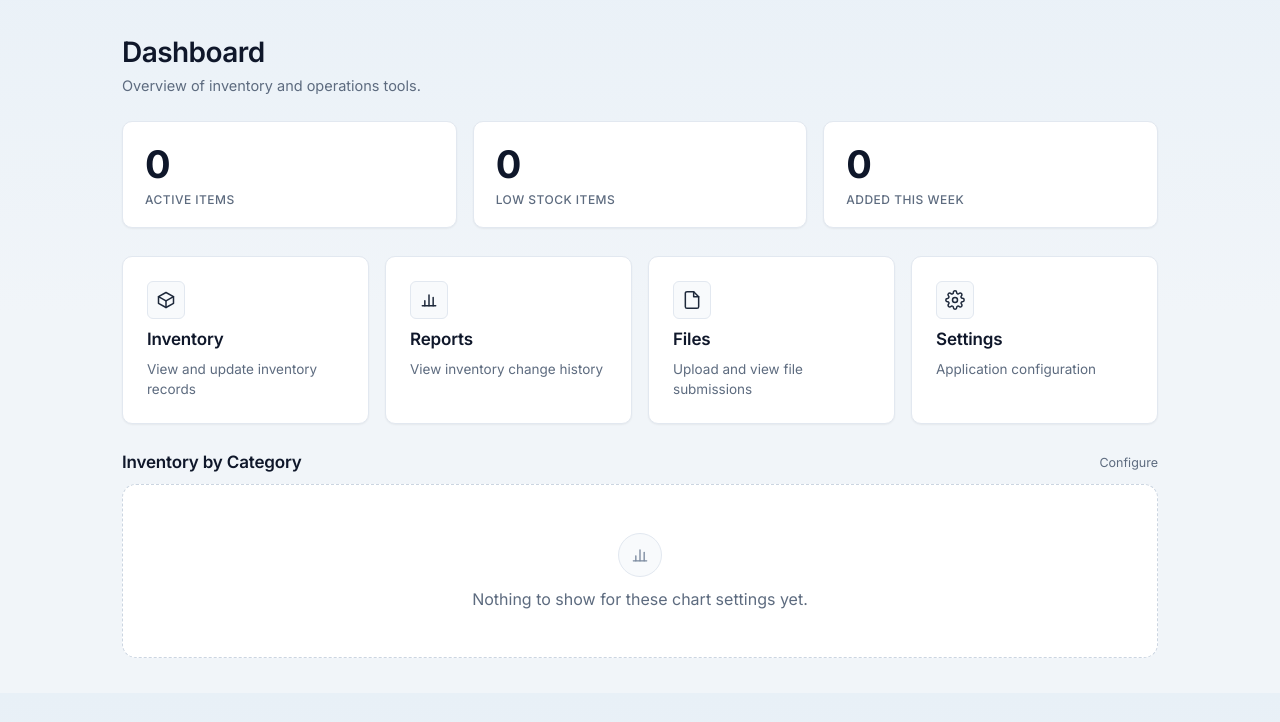
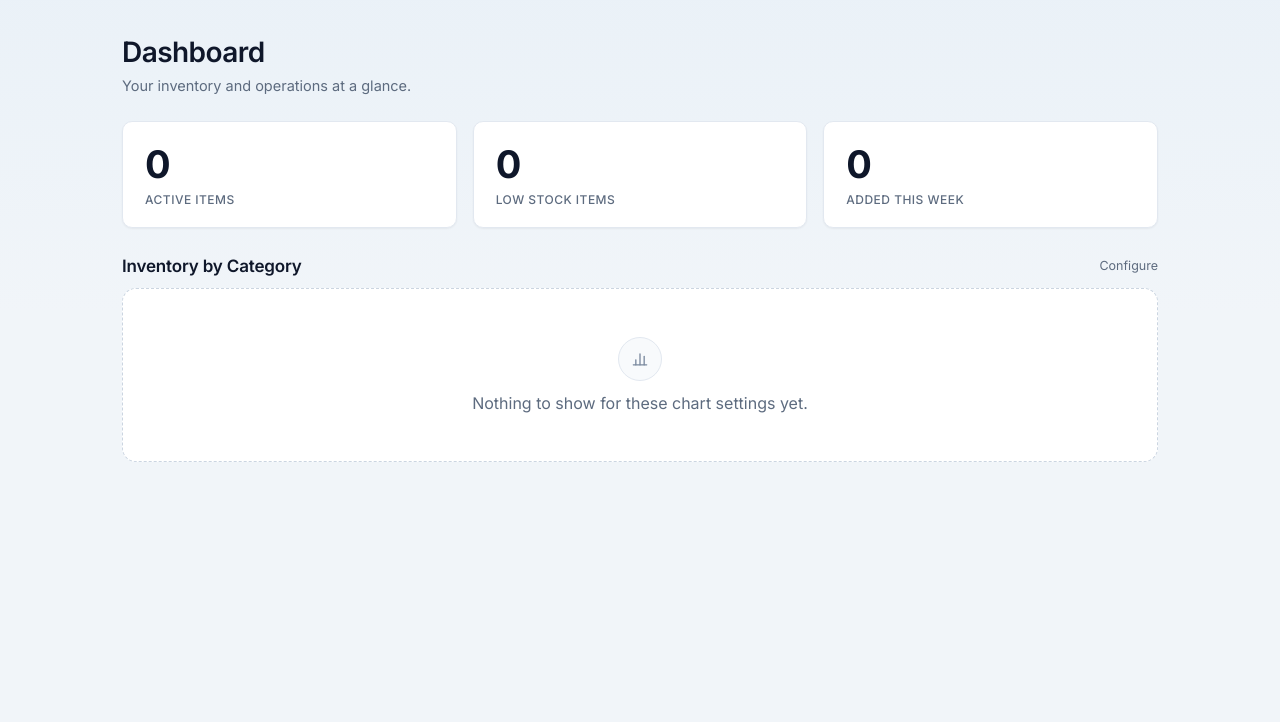
Before and after one commit to Jacob1531/InventoryTest, a Flask app: page / in a window 1280 px wide. Shown: the part 107-829 px from the top of the page. After the commit the page ends 569 px from the top, so only its background shows below. Run offline with Flask 3, Linux system fonts and the light colour scheme; data that the repository does not hold is empty; some libraries are stand-ins or nearby versions.

Commit message:
Updated dashboard display. Removed Icons for different sections as it is redundant with top bar

```diff
--- a/blueprints/main.py
+++ b/blueprints/main.py
@@ -17,7 +17,6 @@ from services.chart_data import build_chart, DEFAULT_LIMIT, DEFAULT_MODE
 from services.audit_helpers import format_eastern, resolve_item_name, week_ago_cutoff
 from services.order_logic import compute_on_order_totals
 from auth import get_user
-from permissions import can_view_hardware_warranty
 
 bp = Blueprint("main", __name__)
 
@@ -88,7 +87,6 @@ def dashboard():
         stats=stats,
         recent_logs=recent_logs,
         chart=chart,
-        can_view_hardware_warranty=can_view_hardware_warranty(),
     )
 
 
--- a/templates/dashboard.html
+++ b/templates/dashboard.html
@@ -4,7 +4,7 @@
 <div class="page-header">
     <div>
         <h2>Dashboard</h2>
-        <p class="page-subtitle">Overview of inventory and operations tools.</p>
+        <p class="page-subtitle">Your inventory and operations at a glance.</p>
     </div>
 </div>
 
@@ -21,52 +21,6 @@
         <div class="stat-value">{{ stats.added_this_week }}</div>
         <div class="stat-label">Added This Week</div>
     </a>
-</div>
-
-<div class="dashboard-grid">
-
-    <a href="{{ url_for('inventory.inventory') }}" class="card">
-        <span class="card-icon">
-            <svg viewBox="0 0 24 24" fill="none" stroke="currentColor" stroke-width="1.8" stroke-linecap="round" stroke-linejoin="round"><path d="M21 8l-9-5-9 5 9 5 9-5z"/><path d="M3 8v8l9 5 9-5V8"/><path d="M12 13v8"/></svg>
-        </span>
-        <h2>Inventory</h2>
-        <p>View and update inventory records</p>
-    </a>
-
-    <a href="{{ url_for('reports.reports') }}" class="card">
-        <span class="card-icon">
-            <svg viewBox="0 0 24 24" fill="none" stroke="currentColor" stroke-width="1.8" stroke-linecap="round" stroke-linejoin="round"><path d="M4 19h16"/><path d="M7 19v-6"/><path d="M12 19V6"/><path d="M17 19v-10"/></svg>
-        </span>
-        <h2>Reports</h2>
-        <p>View inventory change history</p>
-    </a>
-
-    <a href="{{ url_for('files.files') }}" class="card">
-        <span class="card-icon">
-            <svg viewBox="0 0 24 24" fill="none" stroke="currentColor" stroke-width="1.8" stroke-linecap="round" stroke-linejoin="round"><path d="M14 2H6a2 2 0 0 0-2 2v16a2 2 0 0 0 2 2h12a2 2 0 0 0 2-2V8z"/><polyline points="14 2 14 8 20 8"/></svg>
-        </span>
-        <h2>Files</h2>
-        <p>Upload and view file submissions</p>
-    </a>
-
-    {% if can_view_hardware_warranty %}
-    <a href="{{ url_for('hardware.hardware_warranty') }}" class="card">
-        <span class="card-icon">
-            <svg viewBox="0 0 24 24" fill="none" stroke="currentColor" stroke-width="1.8" stroke-linecap="round" stroke-linejoin="round"><path d="M14.7 6.3a1 1 0 0 0 0 1.4l1.6 1.6a1 1 0 0 0 1.4 0l3.77-3.77a6 6 0 0 1-7.94 7.94l-6.91 6.91a2.12 2.12 0 0 1-3-3l6.91-6.91a6 6 0 0 1 7.94-7.94l-3.76 3.76z"/></svg>
-        </span>
-        <h2>Hardware &amp; Warranty</h2>
-        <p>Track hardware assets and warranty status</p>
-    </a>
-    {% endif %}
-
-    <a href="{{ url_for('settings.settings') }}" class="card">
-        <span class="card-icon">
-            <svg viewBox="0 0 24 24" fill="none" stroke="currentColor" stroke-width="1.8" stroke-linecap="round" stroke-linejoin="round"><circle cx="12" cy="12" r="3"/><path d="M19.4 15a1.65 1.65 0 0 0 .33 1.82l.06.06a2 2 0 1 1-2.83 2.83l-.06-.06a1.65 1.65 0 0 0-1.82-.33 1.65 1.65 0 0 0-1 1.51V21a2 2 0 0 1-4 0v-.09A1.65 1.65 0 0 0 9 19.4a1.65 1.65 0 0 0-1.82.33l-.06.06a2 2 0 1 1-2.83-2.83l.06-.06a1.65 1.65 0 0 0 .33-1.82 1.65 1.65 0 0 0-1.51-1H3a2 2 0 0 1 0-4h.09A1.65 1.65 0 0 0 4.6 9a1.65 1.65 0 0 0-.33-1.82l-.06-.06a2 2 0 1 1 2.83-2.83l.06.06a1.65 1.65 0 0 0 1.82.33H9a1.65 1.65 0 0 0 1-1.51V3a2 2 0 0 1 4 0v.09a1.65 1.65 0 0 0 1 1.51 1.65 1.65 0 0 0 1.82-.33l.06-.06a2 2 0 1 1 2.83 2.83l-.06.06a1.65 1.65 0 0 0-.33 1.82V9a1.65 1.65 0 0 0 1.51 1H21a2 2 0 0 1 0 4h-.09a1.65 1.65 0 0 0-1.51 1z"/></svg>
-        </span>
-        <h2>Settings</h2>
-        <p>Application configuration</p>
-    </a>
-
 </div>
 
 {% if chart.rows %}
```
